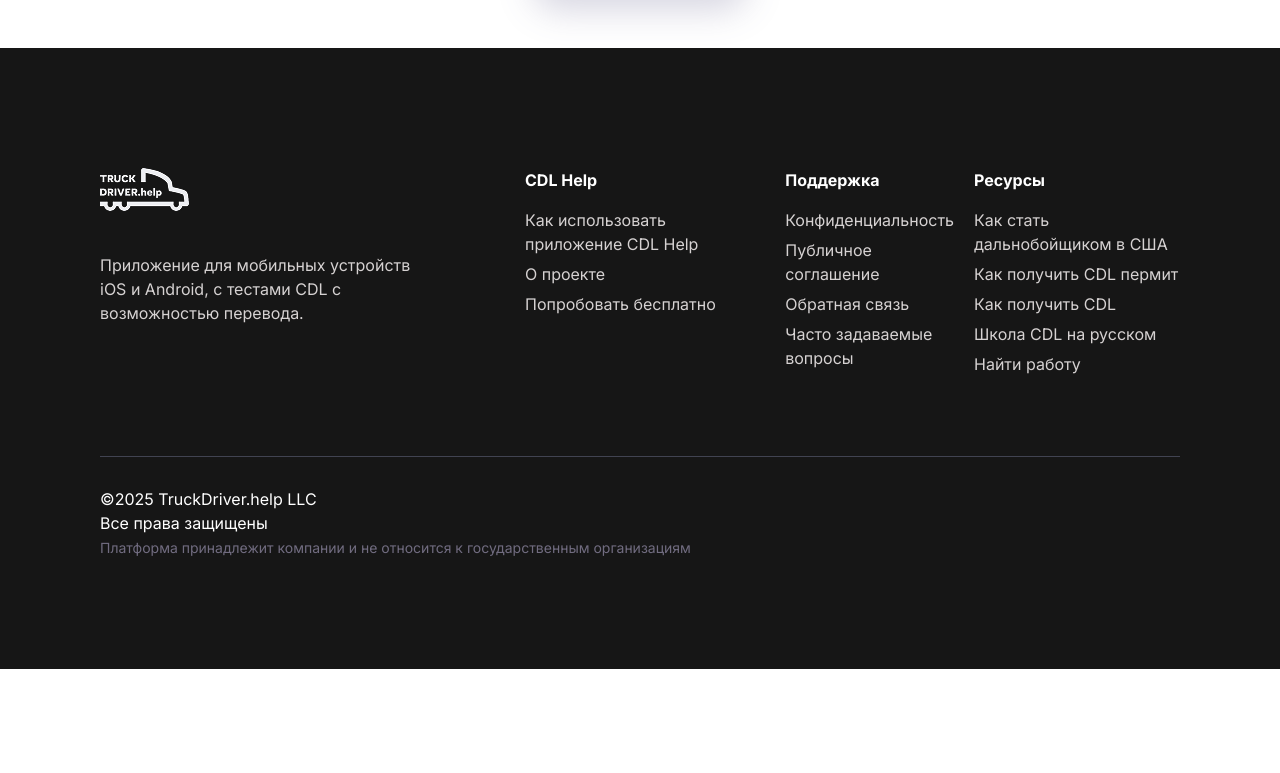
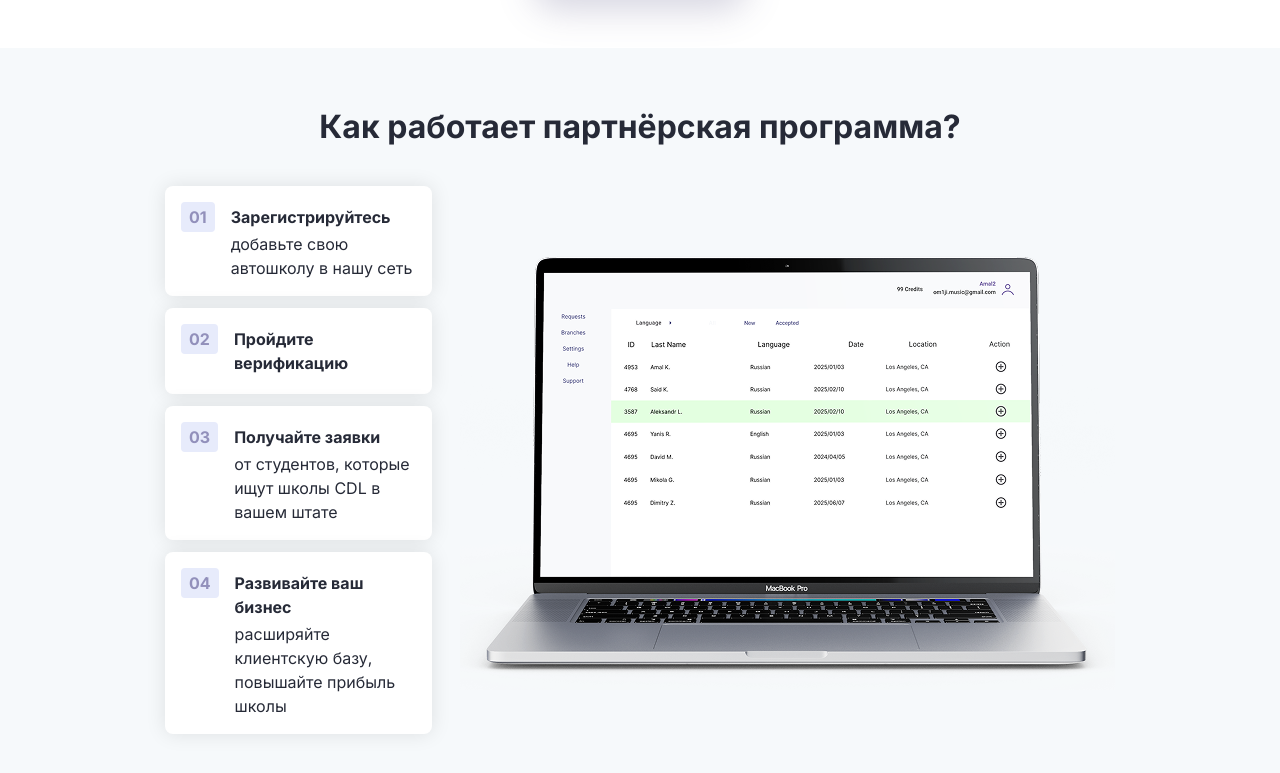
Before and after one commit to TruckDriverHelp/CDL-PROMO, a Next.js app: page / in a window 1280 px wide. Shown: the part 1367-2140 px from the top of the page. Before the commit the page ends 2036 px from the top, so only its background shows below. Built offline with nearby package versions, Linux system fonts and the light colour scheme.

Commit message:
feat: partnership-program done

```diff
--- a/src/app/page.tsx
+++ b/src/app/page.tsx
@@ -2,13 +2,17 @@
 import { Header } from '@/views/header';
 import { MainAdvantages } from '@/views/main-advantages';
 import { PartnershipBenefits } from '@/views/partnership-benefits';
+import { PartnershipProgram } from '@/views/partnership-program';
 
 export default function Home() {
   return (
     <>
       <Header />
-      <MainAdvantages />
-      <PartnershipBenefits />
+      <main>
+        <MainAdvantages />
+        <PartnershipBenefits />
+        <PartnershipProgram />
+      </main>
       <Footer />
     </>
   );
--- a/src/app/styles/globals.css
+++ b/src/app/styles/globals.css
@@ -29,6 +29,8 @@
   --color-warm-gray: #d6d2d2;
   --color-gray-deep: #414351;
   --color-gray-violent: #716c80;
+  --color-sky-fade: #e7ebfb;
+  --color-purple-fade: #9290bb;
 
   /* Shadow */
   --shadow-elevated: 0px 12px 35px 0px rgba(90, 88, 134, 0.25);
--- a/src/views/partnership-benefits/partnership-benefits.tsx
+++ b/src/views/partnership-benefits/partnership-benefits.tsx
@@ -23,6 +23,7 @@
             записаться к вам на обучение.
           </span>
         </div>
+        {/* Card */}
         <div className="shadow-overlay-light px-6 pt-8 pb-14 rounded-xl min-w-[295px] max-w-[335px]">
           <Image src={Speaker} alt="card icon" className="mb-5" />
           <p className="font-inter font-bold text-xl text-clay pb-1.5">
@@ -33,6 +34,7 @@
             записаться к вам на обучение.
           </span>
         </div>
+        {/* Card */}
         <div className="shadow-overlay-light px-6 pt-8 pb-14 rounded-xl min-w-[295px] max-w-[335px]">
           <Image src={Clock} alt="card icon" className="mb-5" />
           <p className="font-inter font-bold text-xl text-clay pb-1.5">
@@ -43,6 +45,7 @@
             записаться к вам на обучение.
           </span>
         </div>
+        {/* Card */}
         <div className="shadow-overlay-light px-6 pt-8 pb-14 rounded-xl min-w-[295px] max-w-[335px]">
           <Image src={Star} alt="card icon" className="mb-5" />
           <p className="font-inter font-bold text-xl text-clay pb-1.5">
--- /dev/null
+++ b/src/views/partnership-program/index.ts
@@ -0,0 +1 @@
+export { PartnershipProgram } from './partnership-program';
--- /dev/null
+++ b/src/views/partnership-program/partnership-program.tsx
@@ -0,0 +1,79 @@
+import ProgramMackBook from '@/shared/assets/images/program-mackbook.png';
+import Image from 'next/image';
+
+export const PartnershipProgram = () => {
+  return (
+    <section className="bg-snow-mist sm:pt-[60px] pt-10 pb-[50px] xl:px-[165px] sm:px-[50px] px-5">
+      <h2 className="font-inter font-bold sm:text-[32px] sm:leading-[38px] text-2xl text-clay mb-10 text-center">
+        Как работает партнёрская программа?
+      </h2>
+      <div className="flex lg:flex-row flex-col gap-7 justify-between items-center">
+        <ol className="[&>li]:list-none">
+          <li className="flex items-baseline bg-white shadow-overlay-light gap-4 rounded-[0.5rem] p-4 mb-3">
+            <div className="bg-sky-fade px-2 py-[3px] rounded-sm">
+              <span className="font-inter font-bold text-base text-purple-fade">
+                01
+              </span>
+            </div>
+            <div>
+              <p className="font-inter font-bold text-base text-clay mb-[3px]">
+                Зарегистрируйтесь
+              </p>
+              <span className="font-inter font-normal text-base text-clay">
+                добавьте свою автошколу в нашу сеть
+              </span>
+            </div>
+          </li>
+          <li className="flex items-baseline bg-white shadow-overlay-light gap-4 rounded-[0.5rem] p-4 mb-3">
+            <div className="bg-sky-fade px-2 py-[3px] rounded-sm">
+              <span className="font-inter font-bold text-base text-purple-fade">
+                02
+              </span>
+            </div>
+            <div>
+              <p className="font-inter font-bold text-base text-clay mb-[3px]">
+                Пройдите верификацию
+              </p>
+            </div>
+          </li>
+          <li className="flex items-baseline bg-white shadow-overlay-light gap-4 rounded-[0.5rem] p-4 mb-3">
+            <div className="bg-sky-fade px-2 py-[3px] rounded-sm">
+              <span className="font-inter font-bold text-base text-purple-fade">
+                03
+              </span>
+            </div>
+            <div>
+              <p className="font-inter font-bold text-base text-clay mb-[3px]">
+                Получайте заявки
+              </p>
+              <span className="font-inter font-normal text-base text-clay">
+                от студентов, которые ищут школы CDL в вашем штате
+              </span>
+            </div>
+          </li>
+          <li className="flex items-baseline bg-white shadow-overlay-light gap-4 rounded-[0.5rem] p-4">
+            <div className="bg-sky-fade px-2 py-[3px] rounded-sm">
+              <span className="font-inter font-bold text-base text-purple-fade">
+                04
+              </span>
+            </div>
+            <div>
+              <p className="font-inter font-bold text-base text-clay mb-[3px]">
+                Развивайте ваш бизнес
+              </p>
+              <span className="font-inter font-normal text-base text-clay">
+                расширяйте клиентскую базу, повышайте прибыль школы
+              </span>
+            </div>
+          </li>
+        </ol>
+
+        <Image
+          src={ProgramMackBook}
+          alt="partnership-program image"
+          className="object-cover"
+        />
+      </div>
+    </section>
+  );
+};
```
Also changed, not shown: src/shared/assets/images/program-mackbook.png (added), src/views/partnership-programm/index.ts (deleted), src/views/partnership-programm/partnership-programm.tsx (deleted).
